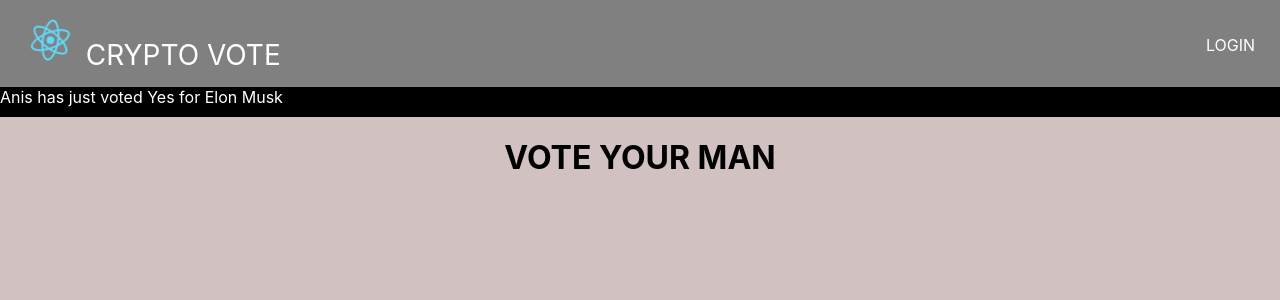
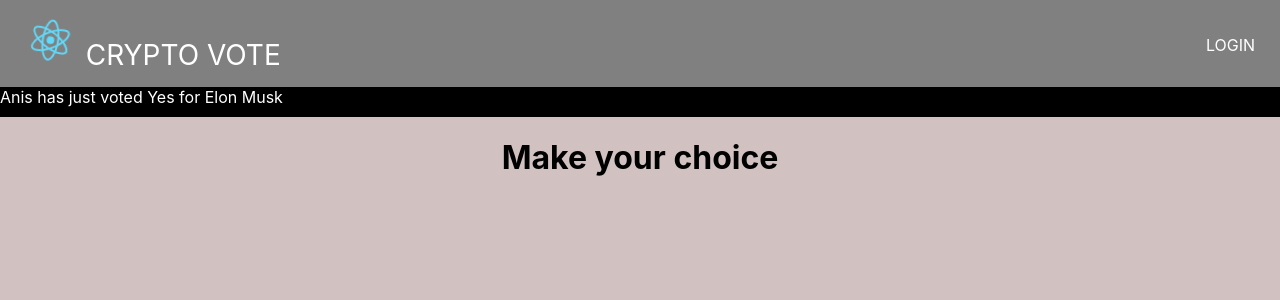
Before and after one commit to juniorji/ReactVote, a React (Create React App) app: page / in a window 1280 px wide. Shown: the top 300 px of the page. Built offline with nearby package versions, Linux system fonts and the light colour scheme.

Commit message:
[feat] Change Title

```diff
--- a/src/composantes/Questions.js
+++ b/src/composantes/Questions.js
@@ -305,7 +305,7 @@ class Questions extends Component {
                     accounts={this.state.accounts}
                 />
 
-                <h1 className="setTitle">VOTE YOUR MAN</h1>
+                <h1 className="setTitle">Make your choice</h1>
 
                 <div className="centraBottoni">
 
```
